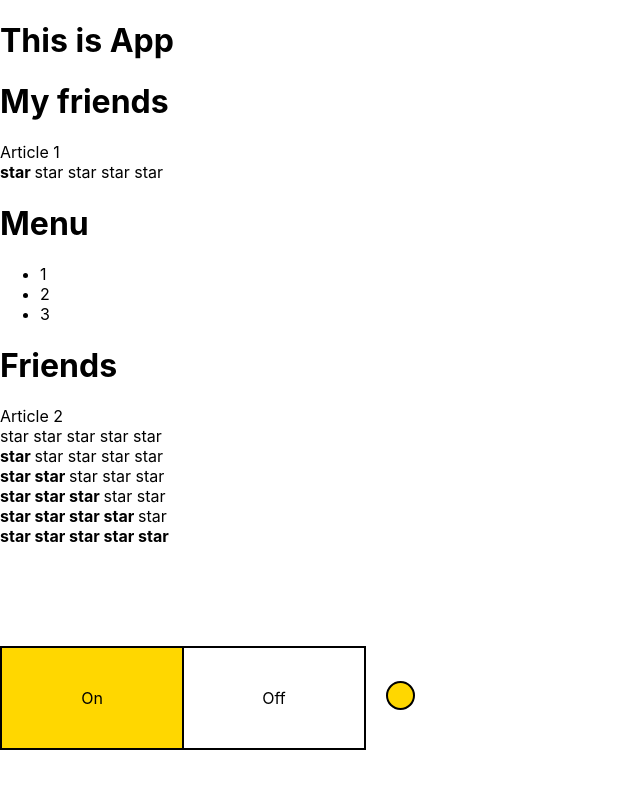
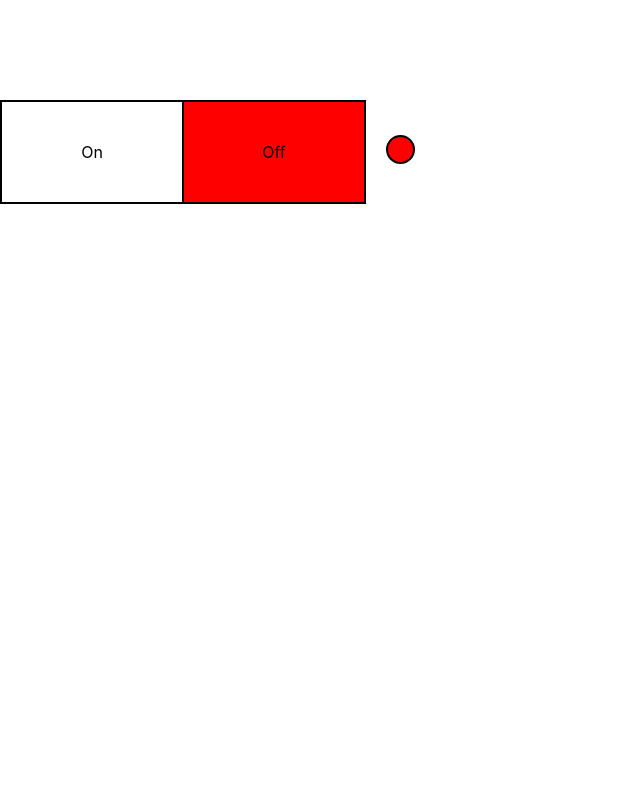
Before and after one commit to IgorFilin/react-kabzda-kak-prosto, a React (Create React App) app: page / in a window 1280 px wide. Shown: the top 788 px of the page, without its empty margins (0-640 px from the left). Built offline with nearby package versions, Linux system fonts and the light colour scheme.

Commit message:
add useState onOff

```diff
--- a/src/App.tsx
+++ b/src/App.tsx
@@ -13,24 +13,24 @@
     console.log('App rendering')
     return (
         <div>
-            <div><PageTitle title={'This is App'}/>
-                <PageTitle title={'My friends'}/>
-            </div>
-            Article 1
-            <div><Rating value={1}/>
-                <Accordion titleValue={'Menu'} open={true}/>
-                <Accordion titleValue={'Friends'} open={false}/>
-            </div>
-            Article 2
-            <div><Rating value={0}/>
-                <Rating value={1}/>
-                <Rating value={2}/>
-                <Rating value={3}/>
-                <Rating value={4}/>
-                <Rating value={5}/>
-            </div>
+            {/*<div><PageTitle title={'This is App'}/>*/}
+            {/*    <PageTitle title={'My friends'}/>*/}
+            {/*</div>*/}
+            {/*Article 1*/}
+            {/*<div><Rating value={1}/>*/}
+            {/*    <Accordion titleValue={'Menu'} open={true}/>*/}
+            {/*    <Accordion titleValue={'Friends'} open={false}/>*/}
+            {/*</div>*/}
+            {/*Article 2*/}
+            {/*<div><Rating value={0}/>*/}
+            {/*    <Rating value={1}/>*/}
+            {/*    <Rating value={2}/>*/}
+            {/*    <Rating value={3}/>*/}
+            {/*    <Rating value={4}/>*/}
+            {/*    <Rating value={5}/>*/}
+            {/*</div>*/}
             <div>
-                <OnOff value={true}/>
+                <OnOff/>
             </div>
         </div>
 
--- a/src/components/OnOff/OnOff.module.css
+++ b/src/components/OnOff/OnOff.module.css
@@ -47,7 +47,7 @@
 
 .activOff {
 
-    background-color: gold;
+    background-color: red;
     border: 2px black;
     border-left: 0px;
     border-style: solid;
--- a/src/components/OnOff/OnOff.tsx
+++ b/src/components/OnOff/OnOff.tsx
@@ -1,20 +1,23 @@
 import classes from './OnOff.module.css'
+import {useState} from "react";
+
+type FilterTypeOnOff = true | false
 
 
-type OnOffTypeProps = {
-    value: boolean
-}
-
-function OnOff(props: OnOffTypeProps) {
+function OnOff() {
+   let [filter,setFilter] = useState<FilterTypeOnOff>(false)
 
 
+ const onClickHandler = (str:FilterTypeOnOff) => {
+     setFilter(str)
+ }
 
 
     return (
         <div className={classes.content}>
-            {<div className = {(props.value) ? classes.activOn: classes.on}>On</div>}
-            {<div className = {(props.value) ? classes.off : classes.activOff}>Off</div>}
-            {<div className = {(props.value) ? classes.activeSignal: classes.signal}></div>}
+            {<div onClick={() => onClickHandler(true)}  className = {(filter) ? classes.activOn: classes.on}>On</div>}
+            {<div onClick={() => onClickHandler(false)} className = {(filter) ? classes.off : classes.activOff}>Off</div>}
+            {<div className = {(filter) ? classes.activeSignal: classes.signal}></div>}
         </div>
     )
 }
```
